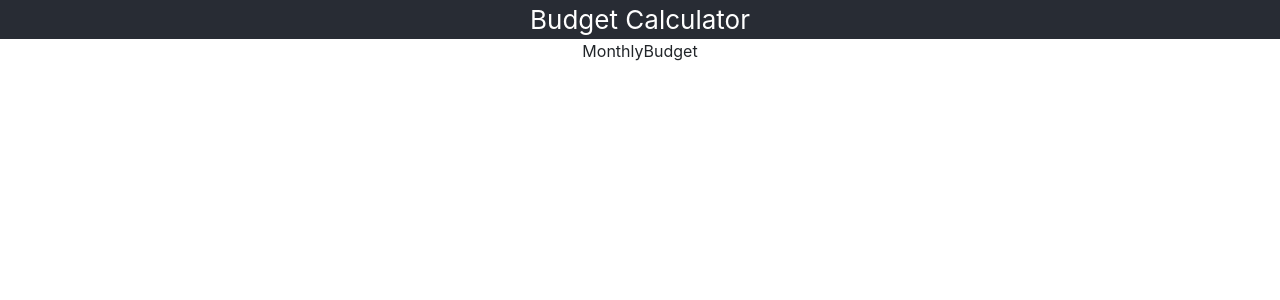
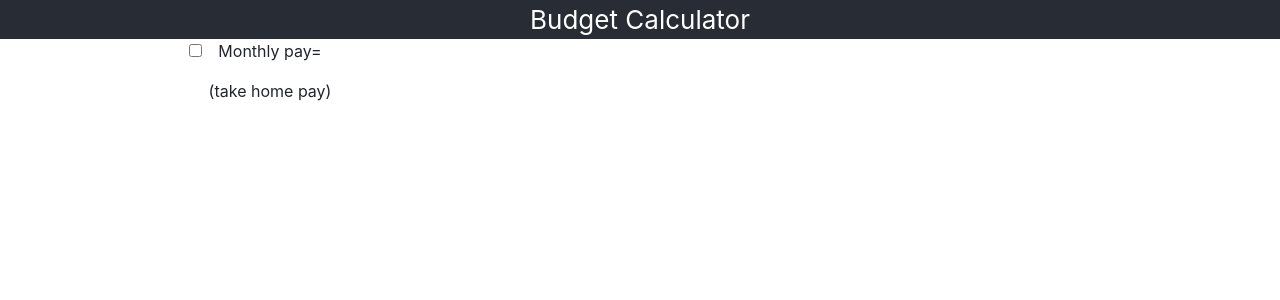
Before and after one commit to tanvigupta5215/budget-calculator, a React (Create React App) app in the folder app/: page / in a window 1280 px wide. Shown: the top 300 px of the page. Built offline with nearby package versions, Linux system fonts and the light colour scheme.

Commit message:
checkboxadded

```diff
--- a/app/src/monthly-saving-calculator/MonthlyBudgetCalculator.js
+++ b/app/src/monthly-saving-calculator/MonthlyBudgetCalculator.js
@@ -2,8 +2,19 @@ import React from "react";
 class MonthlyBudgetCalculator extends React.Component {
     render() {
         return(
-            <div>
-                MonthlyBudget
+            <div className="container">
+                <div className="row">
+                    <div className="col-4">
+                    <div class="form-check">
+                       <input class="form-check-input" type="checkbox" value="" id="defaultCheck1" />
+                       <label class="form-check-label" for="defaultCheck1">
+                            <p>Monthly pay=</p>
+                            <p>(take home pay)</p>
+                       </label>
+                    </div>
+                    </div>
+                </div>
+
             </div>
         );
     }
```
Also changed, not shown: 1 other file (tests, documents, lock files or other folders).
